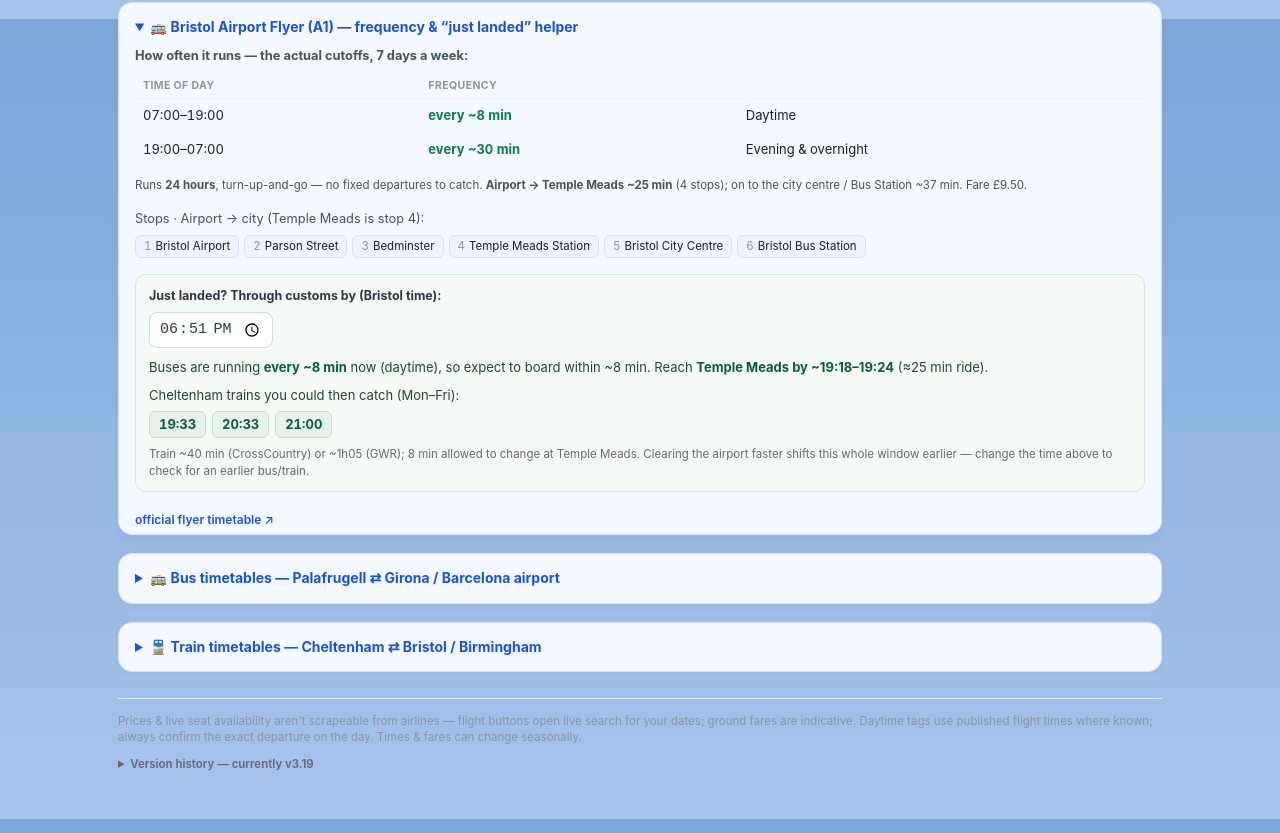
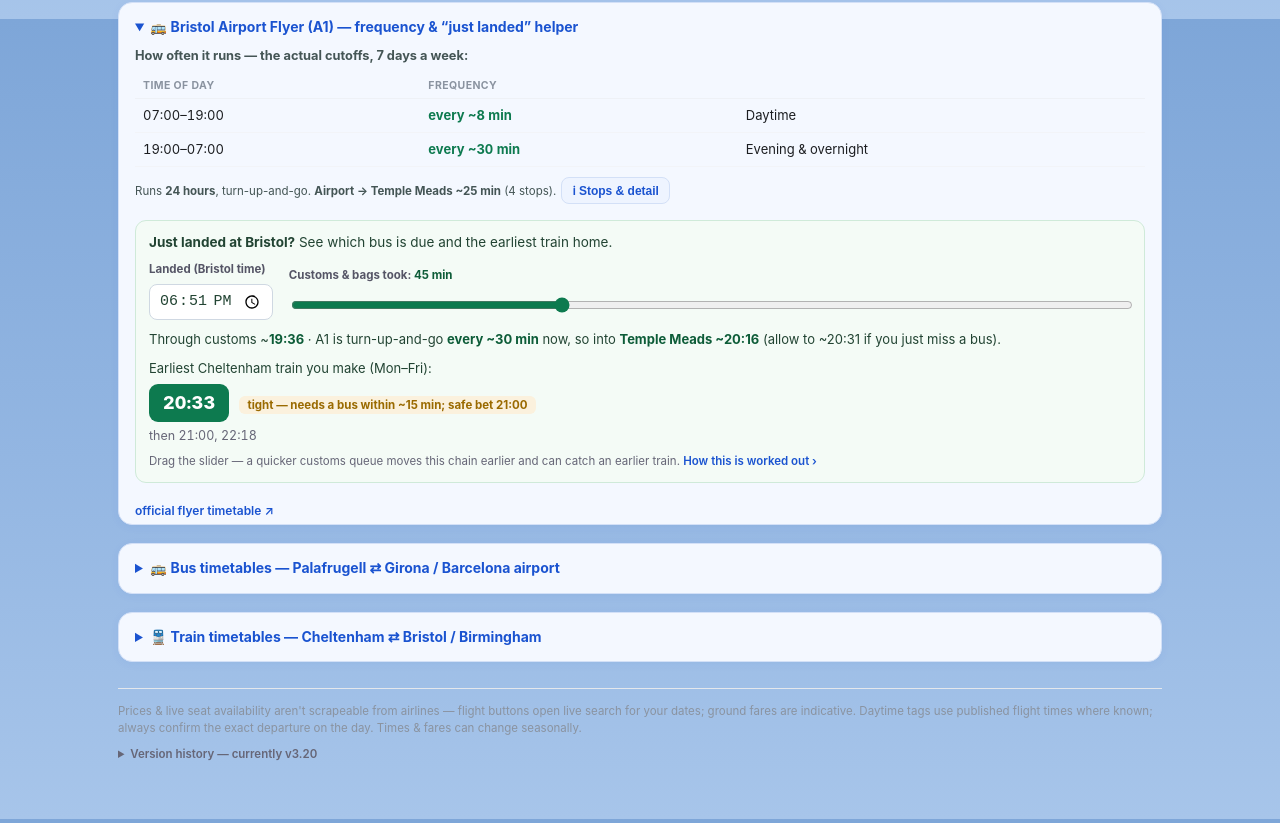
Before and after one commit to psykalist/Travel, a plain HTML site: page index.html in a window 1280 px wide. Shown: the part 781-1614 px from the top of the page. Drawn offline with Linux system fonts and the light colour scheme.

Commit message:
v3.20: interactive A1 'just landed' helper (customs slider -> earliest train) + detail popup
Landing time + a customs-duration slider now drive a live result: time
through customs, likely Temple Meads arrival, and the earliest Cheltenham
train you make (tagged comfortable/tight with a safe-bet fallback, using a
realistic half-headway bus wait). Stops list and prose moved to an info popup.

Co-Authored-By: Claude Opus 4.8 <noreply@anthropic.com>
Claude-Session: https://claude.ai/code/session_01LmcFSwu9rZ7z7DAShAMxBm

```diff
--- a/index.html
+++ b/index.html
@@ -261,6 +261,20 @@ footer { margin-top:26px; font-size:11.5px; color:#8a93a0; border-top:1px solid
 .flyout b { color:#0d5c38; }
 .flytrain { display:inline-block; background:#e7f3ea; border:1px solid #bfe0cb; border-radius:6px; padding:3px 9px; margin:5px 6px 0 0; font-size:13px; font-variant-numeric:tabular-nums; font-weight:700; color:#0d5c38; }
 .flynote { font-size:11.5px; color:#667; margin-top:8px; line-height:1.45; }
+.flynote a { color:#1a53d0; text-decoration:none; font-weight:600; }
+.flyland-row { display:flex; flex-wrap:wrap; gap:16px; align-items:flex-end; margin-bottom:6px; }
+.flyfield { display:flex; flex-direction:column; }
+.flyfield.grow { flex:1 1 220px; min-width:200px; }
+.flyfield label { font-size:11.5px; font-weight:700; color:#556; margin-bottom:6px; }
+.flycustval { color:#0d5c38; }
+.flyslider { width:100%; accent-color:#0d7a4f; height:26px; }
+.flycatch { display:inline-block; background:#0d7a4f; color:#fff; border-radius:9px; padding:6px 14px; font-size:18px; font-weight:800; font-variant-numeric:tabular-nums; letter-spacing:.01em; }
+.flyafter { color:#667; font-size:12.5px; font-variant-numeric:tabular-nums; }
+.flytag { font-size:11.5px; font-weight:700; border-radius:6px; padding:2px 8px; margin-left:6px; white-space:normal; }
+.flytag.ok { background:#e3f5ea; color:#0d7a4f; }
+.flytag.tight { background:#fbf1dd; color:#9a6a00; }
+.flyinfo-btn { background:#eef4ff; border:1px solid #d3e0f7; color:#1a53d0; border-radius:8px; padding:4px 10px; font-size:12px; font-weight:700; cursor:pointer; margin-left:2px; }
+.flyinfo-btn:hover { background:#e2ecfd; }
 /* admin */
 .adwrap { background:#f4f8ff; border:1px solid #d3e0f7; border-radius:14px; padding:4px 16px; margin:18px 0; box-shadow:0 2px 10px rgba(26,83,208,.05); }
 .adwrap summary { cursor:pointer; font-weight:700; font-size:14px; color:#334; padding:10px 0; }
@@ -1282,7 +1296,7 @@ function renderTrains(){
   </details>`;
 }
 
-// ---- Bristol Airport Flyer (A1): frequency bands + "just landed" helper ----
+// ---- Bristol Airport Flyer (A1): frequency bands + interactive "just landed" helper ----
 // Which frequency band a clock-minute falls in (overnight band wraps past midnight).
 function flyHeadway(min){
   const b=DATA.bristol.flyer.bands; const m=((min%1440)+1440)%1440;
@@ -1290,29 +1304,59 @@ function flyHeadway(min){
   const mm=m+1440; for(const x of b){ if(mm>=x.from && mm<x.to) return x; }
   return b[b.length-1];
 }
-// Recompute the "just landed" result from the time input (or now).
+function fShort(m){ return fromMin(m).replace(/ \+\d+d/,''); }   // HH:MM, drop the +Nd wrap tag
+// Recompute from landing time + how long customs/bags took. Fires live on every slider/time move.
 function flyerCalc(){
   const f=DATA.bristol.flyer; const el=document.getElementById('flyresult'); if(!el) return;
-  const inp=document.getElementById('flytime');
-  const v=inp&&inp.value?inp.value:null;
-  const t = v!=null ? toMin(v) : (()=>{const d=new Date(); return d.getHours()*60+d.getMinutes();})();
-  const band=flyHeadway(t);
-  const arrBest  = t + 2 + f.rideTM;                 // next bus almost here
-  const arrWorst = t + band.head + f.rideTM;         // just missed one — full headway wait
-  const cut = arrWorst + 8;                          // 8 min to change at Temple Meads
-  const trains=(DATA.trainTimes.bristol.toPal||[]).map(toMin).filter(x=>x!=null).sort((a,b)=>a-b);
-  const next=trains.filter(x=>x>=cut).slice(0,3);
-  let html = `<div class="flyout">Buses are running <b>every ~${band.head} min</b> now (${band.label.toLowerCase()}), so expect to board within ~${band.head} min. `
-    + `Reach <b>Temple Meads by ~${fromMin(arrBest).replace(/ \+\d+d/,'')}–${fromMin(arrWorst)}</b> (≈${f.rideTM} min ride).</div>`;
-  if(next.length){
-    html += `<div class="flyout" style="margin-top:9px">Cheltenham trains you could then catch (Mon–Fri):<br>`
-      + next.map(x=>`<span class="flytrain">${fromMin(x)}</span>`).join('') + `</div>`
-      + `<div class="flynote">Train ~40 min (CrossCountry) or ~1h05 (GWR); 8 min allowed to change at Temple Meads. Clearing the airport faster shifts this whole window earlier — change the time above to check for an earlier bus/train.</div>`;
+  const landInp=document.getElementById('flyland'), custInp=document.getElementById('flycustoms');
+  const landV = landInp&&landInp.value ? landInp.value : null;
+  const land = landV!=null ? toMin(landV) : (()=>{const d=new Date(); return d.getHours()*60+d.getMinutes();})();
+  const cust = custInp ? (+custInp.value) : 45;
+  const lbl=document.getElementById('flycustval'); if(lbl) lbl.textContent = cust+' min';
+  const clear  = land + cust;                       // through customs at this clock time
+  const band   = flyHeadway(clear);
+  const wAvg   = Math.ceil(band.head/2);             // typical turn-up-and-go wait (half the gap)
+  const tmTyp  = clear + wAvg + f.rideTM;            // likely Temple Meads arrival
+  const tmWorst= clear + band.head + f.rideTM;       // if you just miss a bus
+  const XCH=8;                                       // minutes to change onto the train
+  const trains = (DATA.trainTimes.bristol.toPal||[]).map(toMin).filter(x=>x!=null).sort((a,b)=>a-b);
+  const caught = trains.find(x=>x>=tmTyp+XCH);       // earliest train on the likely arrival
+  const safe   = trains.find(x=>x>=tmWorst+XCH);     // the one you'd still make if the bus is slow
+  const tight  = caught!=null && safe!=null && caught<safe;   // caught only if the bus comes soon
+  const after  = caught!=null ? trains.filter(x=>x>caught).slice(0,2) : [];
+  let html = `<div class="flyout">Through customs ~<b>${fShort(clear)}</b> · A1 is turn-up-and-go <b>every ~${band.head} min</b> now, `
+    + `so into <b>Temple Meads ~${fShort(tmTyp)}</b> (allow to ~${fShort(tmWorst)} if you just miss a bus).</div>`;
+  if(caught!=null){
+    html += `<div class="flyout" style="margin-top:10px">Earliest Cheltenham train you make (Mon–Fri):</div>`
+      + `<div style="margin-top:5px"><span class="flycatch">${fShort(caught)}</span>`
+      + (tight?` <span class="flytag tight">tight — needs a bus within ~${wAvg} min${safe!=null?`; safe bet ${fShort(safe)}`:''}</span>`
+              :` <span class="flytag ok">comfortable</span>`)
+      + (after.length?`<div class="flyafter" style="margin-top:5px">then ${after.map(fShort).join(', ')}</div>`:``) + `</div>`
+      + `<div class="flynote">Drag the slider — a quicker customs queue moves this chain earlier and can catch an earlier train. <a href="#" onclick="openFlyerInfo();return false;">How this is worked out ›</a></div>`;
   } else {
-    html += `<div class="flyout" style="margin-top:9px">No Cheltenham train catchable after that — last departs <b>${fromMin(trains[trains.length-1])}</b>; first next morning <b>${fromMin(trains[0])}</b>.</div>`
-      + `<div class="flynote">The A1 itself still runs (every ~30 min overnight), so you can still reach Temple Meads — you'd just wait for the first morning train.</div>`;
+    html += `<div class="flyout" style="margin-top:10px">No Cheltenham train catchable after that tonight — last departs <b>${fShort(trains[trains.length-1])}</b>; first next morning <b>${fShort(trains[0])}</b>. The A1 still runs (~30 min overnight) so you can reach Temple Meads and wait for the first train.</div>`
+      + `<div class="flynote"><a href="#" onclick="openFlyerInfo();return false;">How this is worked out ›</a></div>`;
   }
   el.innerHTML=html;
+}
+// Wordy detail + stops live in a popup so the panel stays interactive.
+function openFlyerInfo(){
+  const f=DATA.bristol.flyer;
+  const stopChips=arr=>arr.map((s,i)=>`<span class="flystop"><span class="n">${i+1}</span>${s}</span>`).join('');
+  document.getElementById('tlpanel').innerHTML = `
+    <div style="display:flex;justify-content:space-between;align-items:flex-start;gap:10px">
+      <h3 style="margin:2px 0 10px;font-size:17px">🚌 Bristol Airport Flyer (A1) — the detail</h3>
+      <button class="tlclose" onclick="closeTimeline()" aria-label="Close">×</button>
+    </div>
+    <div style="font-size:13.5px;color:#243;line-height:1.55">
+      <p>Runs <b>24 hours, 7 days a week</b>, turn-up-and-go — no fixed departure list, so you just take the next one. Frequency: <b>every ~8 min 07:00–19:00</b>, then <b>every ~30 min 19:00–07:00</b>.</p>
+      <p><b>Airport → Temple Meads</b> is ~${f.rideTM} min (${f.stopsTM.length} stops); it carries on to the city centre / Bus Station (~${f.rideCity} min). Fare ${f.fare}; a First ticket also covers onward First buses in the Bristol zone.</p>
+      <div style="margin:8px 0 10px"><div class="btlabel">Stops · Airport → city (Temple Meads is stop ${f.stopsTM.length}):</div><div class="flystops">${stopChips(f.stopsCity)}</div></div>
+      <p>The <b>“just landed” helper</b> takes your landing time plus how long customs &amp; bags took, then assumes a typical wait of about <b>half a frequency gap</b> for the turn-up-and-go bus, a ~${f.rideTM}-min ride, and <b>8 min to change</b> onto the train at Temple Meads. A train you’d only make if a bus turns up quickly is flagged <b>“tight”</b>, with the later <b>safe-bet</b> train shown alongside. The Cheltenham trains are the real <b>Mon–Fri</b> Bristol→Cheltenham times (CrossCountry ~40 min, GWR ~1h05); Sat/Sun run lighter, so check live then.</p>
+      <p style="color:#667">Frequency verified 5 Sep 2026 from Bristol Airport. Always confirm live before travelling.</p>
+      <a class="btsrc" href="${f.src}" target="_blank" rel="noopener">official flyer timetable ↗</a>
+    </div>`;
+  document.getElementById('tlmodal').classList.add('open');
 }
 // ---- Bristol Airport Flyer (A1) panel ----
 function renderFlyer(){
@@ -1322,23 +1366,23 @@ function renderFlyer(){
     const to=b.to>=1440?b.to-1440:b.to;
     return `<tr><td>${fromMin(b.from)}–${fromMin(to)}</td><td class="hw">every ~${b.head} min</td><td>${b.label}</td></tr>`;
   }).join('');
-  const stopChips=arr=>arr.map((s,i)=>`<span class="flystop"><span class="n">${i+1}</span>${s}</span>`).join('');
   const d=new Date(); const nowV=String(d.getHours()).padStart(2,'0')+':'+String(d.getMinutes()).padStart(2,'0');
   host.innerHTML = `<details class="btwrap" open><summary>🚌 Bristol Airport Flyer (A1) — frequency &amp; “just landed” helper</summary>
     <div class="btblock">
       <div class="btlabel"><b>How often it runs — the actual cutoffs, 7 days a week:</b></div>
       <table class="flyband"><thead><tr><th>Time of day</th><th>Frequency</th><th></th></tr></thead>
         <tbody>${bandRows}</tbody></table>
-      <div class="flynote" style="color:#455">Runs <b>24 hours</b>, turn-up-and-go — no fixed departures to catch. <b>Airport → Temple Meads ~${f.rideTM} min</b> (${f.stopsTM.length} stops); on to the city centre / Bus Station ~${f.rideCity} min. Fare ${f.fare}.</div>
-    </div>
-    <div class="btblock">
-      <div class="btlabel">Stops · Airport → city (Temple Meads is stop ${f.stopsTM.length}):</div>
-      <div class="flystops">${stopChips(f.stopsCity)}</div>
+      <div class="flynote" style="color:#455">Runs <b>24 hours</b>, turn-up-and-go. <b>Airport → Temple Meads ~${f.rideTM} min</b> (${f.stopsTM.length} stops). <button type="button" class="flyinfo-btn" onclick="openFlyerInfo()">ℹ Stops &amp; detail</button></div>
     </div>
     <div class="btblock">
       <div class="flycalc">
-        <label for="flytime">Just landed? Through customs by (Bristol time):</label>
-        <input type="time" id="flytime" value="${nowV}" oninput="flyerCalc()">
+        <div class="btlabel" style="font-size:13.5px;color:#243;margin-bottom:9px"><b>Just landed at Bristol?</b> See which bus is due and the earliest train home.</div>
+        <div class="flyland-row">
+          <div class="flyfield"><label for="flyland">Landed (Bristol time)</label>
+            <input type="time" id="flyland" value="${nowV}" oninput="flyerCalc()" onchange="flyerCalc()"></div>
+          <div class="flyfield grow"><label for="flycustoms">Customs &amp; bags took: <span id="flycustval" class="flycustval">45 min</span></label>
+            <input type="range" id="flycustoms" class="flyslider" min="10" max="120" step="5" value="45" oninput="flyerCalc()" onchange="flyerCalc()"></div>
+        </div>
         <div id="flyresult"></div>
       </div>
     </div>
@@ -1519,8 +1563,9 @@ function renderAdmin(){
 }
 
 // ---- version control (shown in the header + footer; also mirrored in CHANGELOG.md) ----
-const VERSION = "3.19";
+const VERSION = "3.20";
 const CHANGELOG = [
+  ["3.20","2026-09-05","Made the A1 Flyer ‘just landed’ helper properly interactive. It now takes your landing time plus a slider for how long customs & bags took, and updates live as you drag: it shows when you’re through, your likely Temple Meads arrival, and the earliest Cheltenham train you make — so clearing customs in 20 min instead of 45 visibly catches an earlier train. Trains are tagged ‘comfortable’ or ‘tight’ (with the safe-bet fallback) so a close connection is honest, using a realistic half-headway bus wait instead of always assuming the worst. The stops list and the wordy explanation now live in an ℹ popup, keeping the panel focused on the interactive bus/train result."],
   ["3.19","2026-09-05","Bristol Airport Flyer (A1) now has its own panel with the real frequency cutoffs instead of vague ‘more often in the daytime’ wording: every ~8 min from 07:00–19:00, then every ~30 min from 19:00–07:00, running 24 hours, 7 days (source: Bristol Airport). It lists the stops (Airport → Parson Street → Bedminster → Temple Meads, 4 stops; on to City Centre / Bus Station) and the ~25 min ride to Temple Meads. Added a ‘just landed?’ helper: enter the time you clear customs and it shows how soon the next bus leaves, when you’d reach Temple Meads, and which Cheltenham trains you could then catch — so a fast passport queue instantly shows whether an earlier train is in reach."],
   ["3.18","2026-09-02","Refresh: Girona-Birmingham now shows Sun/Tue/Thu/Fri each way (FR4415 out, FR4414 home) - it was hiding every Thursday flight; and Palafrugell to Girona switched to the winter Moventis E3 sheet (Sep 2026-Jun 2027) with the Mon-Fri departure times. Return and weekend times still to be confirmed."],
   ["3.17","2026-08-28","Self-maintaining refresh is now live. A monthly cloud task re-verifies every timetable against the official sites, runs the built-in self-check, and pushes any update to GitHub on its own — your phone updates on next open, and it only messages Kieran when something changed or couldn’t be confirmed (procedure in REFRESH_PLAYBOOK.md). Standing rule from here on: EVERY change to this app, automated or manual, is recorded in this changelog."],
```
Also changed, not shown: 1 other file.
